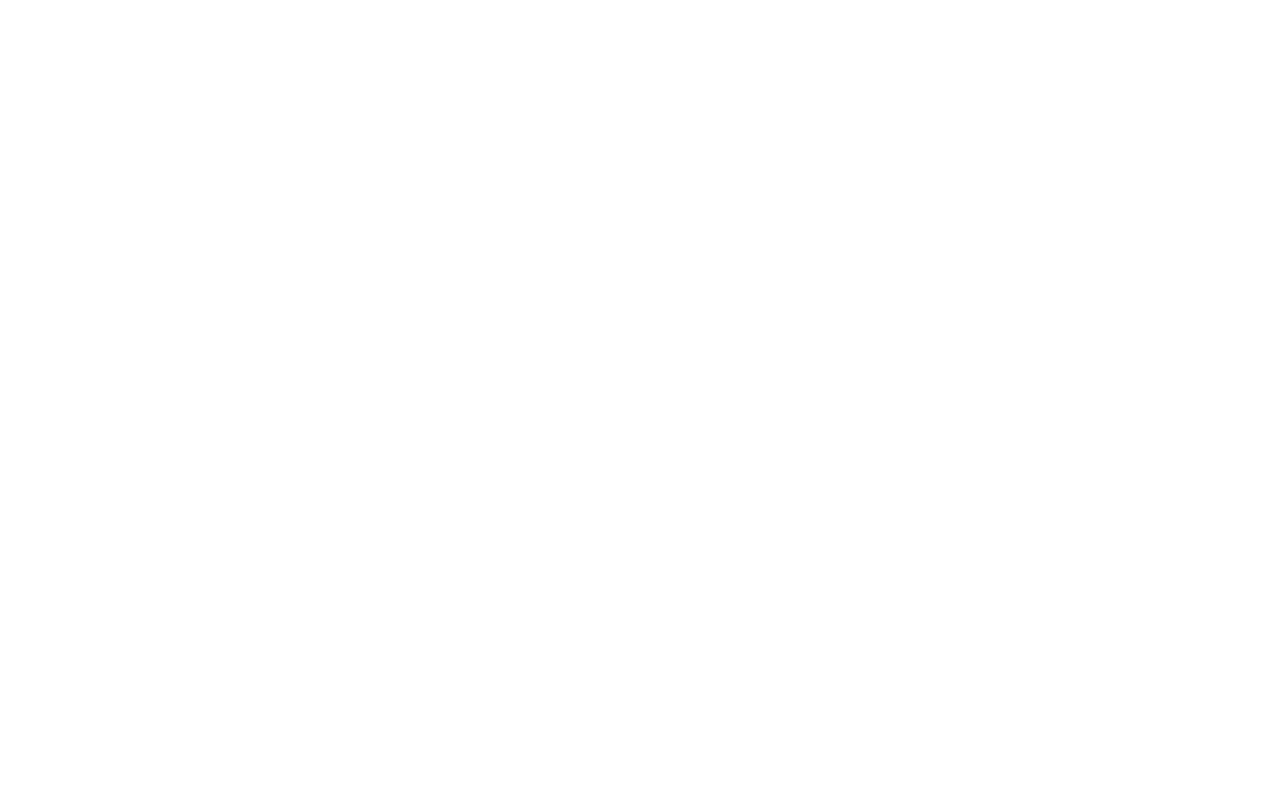
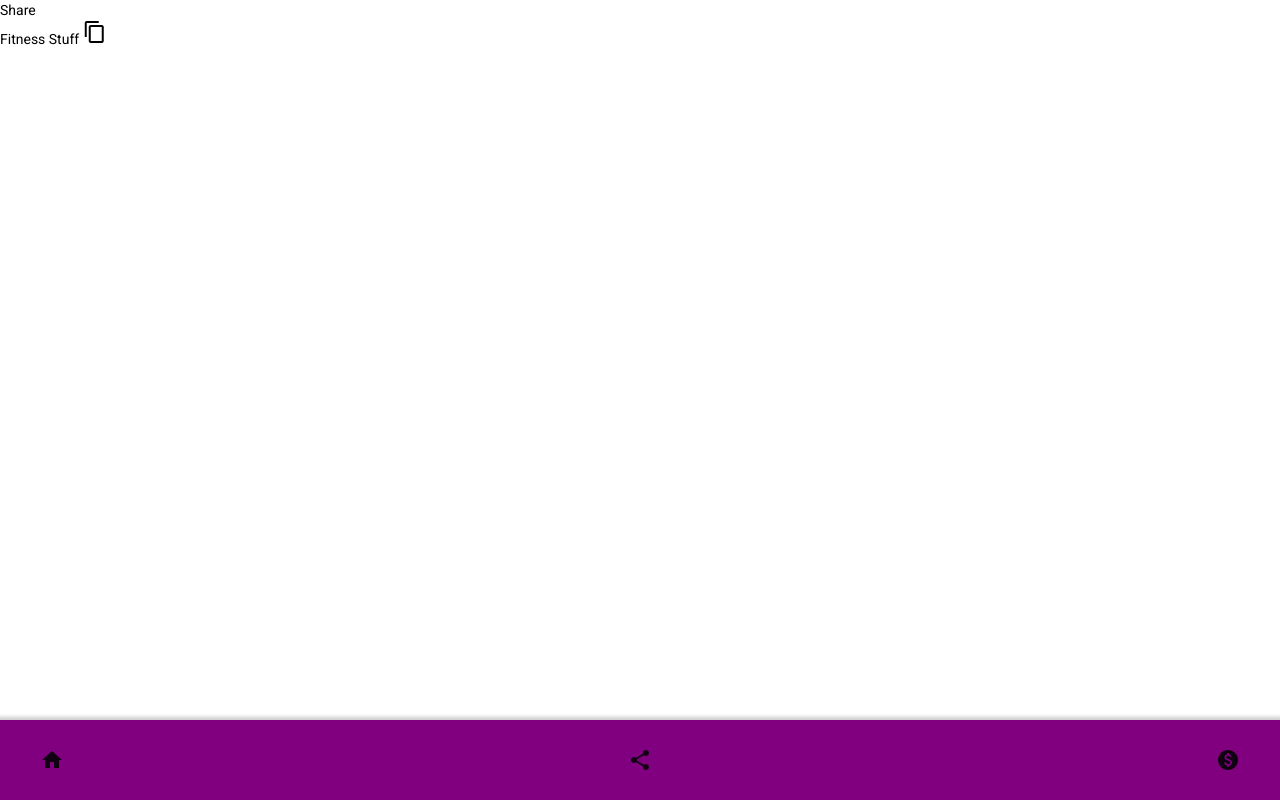
Before and after one commit to artofdarkness123/fitness-stuff2021, an Angular app: page /share-page in a window 1280 px wide. Before the commit this address led to /. Built offline with nearby package versions, Linux system fonts and the light colour scheme.

Commit message:
styling a nav bar home and share buttons

```diff
--- a/src/app/app-routing.module.ts
+++ b/src/app/app-routing.module.ts
@@ -5,6 +5,7 @@
 import { FemaleFormulaComponent } from './female-formula/female-formula.component';
 import { MaleFormulaComponent } from './male-formula/male-formula.component';
 import { SampleComponent } from './sample/sample.component';
+import { SharePageComponent } from './share-page/share-page.component';
 
 const routes: Routes = [
   {
@@ -28,6 +29,10 @@
     component: CallFromServerComponent
   },
   {
+    path: 'share-page',
+    component: SharePageComponent
+  },
+  {
     path: '',
     redirectTo: '/dashboard',
     pathMatch: 'full'
--- a/src/app/app.component.html
+++ b/src/app/app.component.html
@@ -1,3 +1,6 @@
 
+<div>
+  <router-outlet></router-outlet>
+</div>
 
-<router-outlet></router-outlet>
+<app-navigation-bar></app-navigation-bar>
--- /dev/null
+++ b/src/app/layout/navigation-bar/navigation-bar.component.html
@@ -0,0 +1,11 @@
+<mat-toolbar class="nav-bar">
+  <mat-icon class="material-icons" [routerLink]="['dashboard']">
+    home
+  </mat-icon>
+  <mat-icon class="material-icons" [routerLink]="['share-page']">
+    share
+  </mat-icon>
+  <mat-icon class="material-icons">
+    paid
+  </mat-icon>
+</mat-toolbar>
--- /dev/null
+++ b/src/app/layout/navigation-bar/navigation-bar.component.scss
@@ -0,0 +1,19 @@
+@import '../../../variables.scss';
+
+.nav-bar {
+  position: fixed;
+  bottom: 0;
+  z-index: 1000;
+  display: flex;
+  justify-content: space-between;
+  padding: 2em;
+  background-color: $purple;
+  -webkit-box-shadow: 3px 3px 5px 6px #ccc; /* Safari 3-4, iOS 4.0.2 - 4.2, Android 2.3+ */
+  -moz-box-shadow: 3px 3px 5px 6px #ccc; /* Firefox 3.5 - 3.6 */
+  box-shadow: 2px 2px 4px 5px #ccc; /* Opera 10.5, IE 9, Firefox 4+, Chrome 6+, iOS 5 */
+}
+
+.material-icons:hover {
+  color: $yellow;
+  cursor:pointer;
+}
--- /dev/null
+++ b/src/app/layout/navigation-bar/navigation-bar.component.ts
@@ -0,0 +1,15 @@
+import { Component, OnInit } from '@angular/core';
+
+@Component({
+  selector: 'app-navigation-bar',
+  templateUrl: './navigation-bar.component.html',
+  styleUrls: ['./navigation-bar.component.scss']
+})
+export class NavigationBarComponent implements OnInit {
+
+  constructor() { }
+
+  ngOnInit(): void {
+  }
+
+}
--- /dev/null
+++ b/src/app/share-page/share-page.component.html
@@ -0,0 +1,10 @@
+<div>
+  Share
+</div>
+
+<div>
+  Fitness Stuff
+  <mat-icon class="material-icons" [cdkCopyToClipboard]="copyMe()">
+    content_copy
+  </mat-icon>
+</div>
--- /dev/null
+++ b/src/app/share-page/share-page.component.scss
@@ -0,0 +1,3 @@
+.material-icons {
+    cursor:pointer;
+}
--- /dev/null
+++ b/src/app/share-page/share-page.component.ts
@@ -0,0 +1,19 @@
+import { Component, OnInit } from '@angular/core';
+
+@Component({
+  selector: 'app-share-page',
+  templateUrl: './share-page.component.html',
+  styleUrls: ['./share-page.component.scss']
+})
+export class SharePageComponent implements OnInit {
+
+  constructor() { }
+
+  ngOnInit(): void {
+  }
+
+  public copyMe(): string {
+    return window.location.origin + '/dashboard'
+  }
+
+}
--- /dev/null
+++ b/src/variables.scss
@@ -0,0 +1,3 @@
+
+$yellow: yellow;
+$purple: purple;
```
Also changed, not shown: src/app/app.module.ts (+9 -2 lines), src/app/layout/layout.module.ts (added, +22 -0 lines), 2 other files (tests, documents, lock files or other folders).
